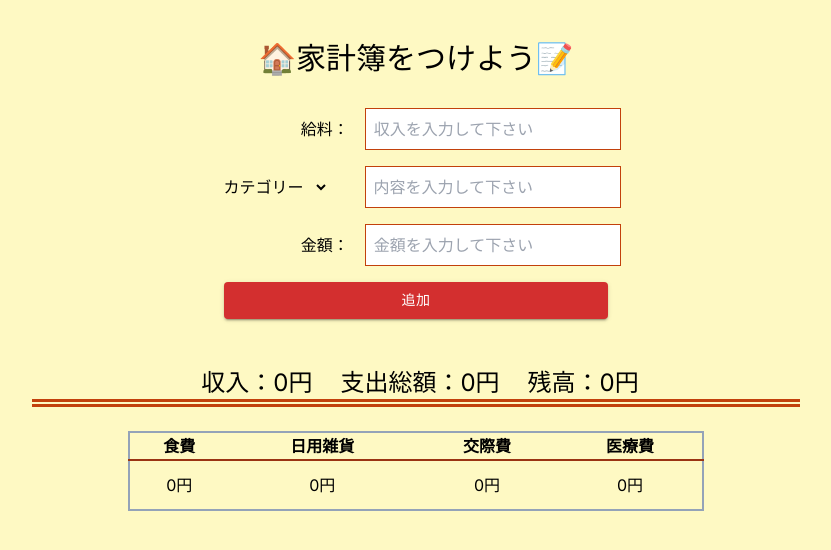
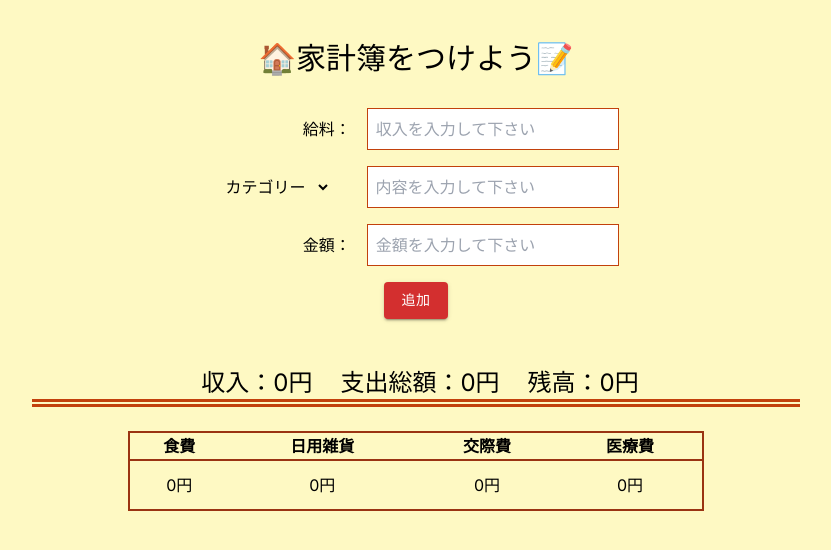
Before and after one commit to mayun1203/study, a Next.js app in the folder practice/: page /money in a window 1280 px wide. Shown: the top 550 px of the page, without its empty margins (224-1055 px from the left). Built offline with nearby package versions, Linux system fonts and the light colour scheme.

Commit message:
commit:proops化しました

```diff
--- /dev/null
+++ b/practice/src/components/common/button/index.tsx
@@ -0,0 +1,26 @@
+import { Button } from '@mui/material'
+
+type Props = {
+    children: React.ReactNode,
+    type?:'button' | 'submit' | 'reset',
+    onClick:()=>void,
+    variant?:'contained' | 'outlined',
+    className?:string,
+    color?:'error'
+};
+
+export const ButtonProps = ({children, type, onClick, variant, className, color}:Props)=>{
+    return(
+        <div>
+            <Button
+                type={type}
+                onClick={onClick}
+                variant={variant}
+                className={`${className}`}
+                color={color}
+            >
+                {children}
+            </Button>
+        </div>
+    )
+}
--- a/practice/src/components/common/input.tsx/index.tsx
+++ /dev/null
@@ -1,10 +0,0 @@
-type Props = {
-    type: string;
-    placeholder: string;
-};
-
-export const input = ({type, placeholder}:Props)=>{
-    <div>
-        <input type={type} placeholder={placeholder} />
-    </div>
-};
--- /dev/null
+++ b/practice/src/components/common/input/index.tsx
@@ -0,0 +1,23 @@
+type Props = {
+    type:string;
+    name?:string,
+    onChange:(e:React.ChangeEvent<HTMLInputElement>)=>void,
+    value?:string,
+    placeholder?: string;
+    className:string
+};
+
+export const Form = ({type, name, onChange, value, placeholder, className}:Props)=>{
+    return(
+    <div>
+        <input
+            type={type}
+            name={name}
+            onChange={onChange}
+            value={value}
+            placeholder={placeholder}
+            className={`border p-2 ${className}`}
+        />
+    </div>
+    )
+};
--- a/practice/src/components/edit/index.tsx
+++ b/practice/src/components/edit/index.tsx
@@ -2,6 +2,7 @@
 
 import { useEffect, useState } from 'react'
 import { Button } from '@mui/material'
+import { Form } from '@/components/common/input'
 
 type AddressList = { prefCode: number; prefName: string }
 
@@ -114,13 +115,13 @@ export function EditPage() {
                         >
                             Name：
                         </label>
-                        <input
-                            type="name"
+                        <Form
+                            type="text"
                             onChange={editName}
                             value={name}
                             name="name"
                             placeholder="名前を入力して下さい"
-                            className=" w-64 border border-gray-300 p-2 rounded"
+                            className=" w-64 border-gray-300 rounded"
                         />
                     </p>
                     <p className="flex items-center">
@@ -130,7 +131,7 @@ export function EditPage() {
                         >
                             Email：
                         </label>
-                        <input
+                        <Form
                             type="email"
                             onChange={editEmail}
                             value={email}
@@ -146,7 +147,7 @@ export function EditPage() {
                         >
                             Tel：
                         </label>
-                        <input
+                        <Form
                             type="tel"
                             onChange={editPhoneNumber}
                             value={phoneNumber}
--- a/practice/src/components/money/index.tsx
+++ b/practice/src/components/money/index.tsx
@@ -1,6 +1,7 @@
 'use client'
 import React, { useState } from 'react'
-import { Button } from '@mui/material'
+import { Form } from '../common/input';
+import { ButtonProps } from '../common/button';
 
 export function MoneyNoteBook() {
     const [textValue, setTextValue] = useState('');
@@ -16,6 +17,18 @@ export function MoneyNoteBook() {
         }[]
     >([])
     const [income, setIncome] = useState(0);
+
+    const handlePaycheck = (e:React.ChangeEvent<HTMLInputElement>) => {
+        setPaycheck(e.target.value)
+    }
+
+    const handleTextValue = (e:React.ChangeEvent<HTMLInputElement>) => {
+        setTextValue(e.target.value)
+    }
+
+    const handleMoneyValue = (e:React.ChangeEvent<HTMLInputElement>) => {
+        setMoneyValue(e.target.value)
+    }
 
     const onClickTotalButton = () => {
         const amount = parseFloat(moneyValue);
@@ -67,12 +80,12 @@ export function MoneyNoteBook() {
                 <div className='flex flex-col space-y-4 mt-8'>
                 <p className="flex items-center justify-center">
                     <label htmlFor="text" className='w-1/5 text-right pr-4'>給料：</label>
-                    <input
+                    <Form
                         type="number"
-                        onChange={(e)=>setPaycheck(e.target.value)}
+                        onChange={handlePaycheck}
                         value={paycheck}
                         placeholder="収入を入力して下さい"
-                        className="w-1/3 border border-orange-700 p-2"
+                        className="w-auto border-orange-700"
                     />
                 </p>
                 <p className="flex items-center justify-center">
@@ -83,34 +96,34 @@ export function MoneyNoteBook() {
                         <option>交際費</option>
                         <option>医療費</option>
                     </select>
-                    <input
+                    <Form
                         type="text"
-                        onChange={(e)=>setTextValue(e.target.value)}
+                        onChange={handleTextValue}
                         value={textValue}
                         placeholder="内容を入力して下さい"
-                        className="w-1/3 ml-9 border border-orange-700 p-2"
+                        className="w-auto ml-9 border-orange-700"
                     />
                 </p>
                 <p className="flex items-center justify-center">
                 <label htmlFor="amount" className='w-1/5 text-right pr-4'>金額：</label>
-                    <input
+                    <Form
                         type="number"
-                        onChange={(e)=>setMoneyValue(e.target.value)}
+                        onChange={handleMoneyValue}
                         value={moneyValue}
                         placeholder="金額を入力して下さい"
-                        className="w-1/3 border border-orange-700 p-2"
+                        className="w-auto border-orange-700"
                     />
                 </p>
                 <p className="flex items-center justify-center">
-                <Button
+                <ButtonProps
                     type="button"
                     onClick={onClickTotalButton}
                     variant="contained"
                     color="error"
-                    className="w-1/2 ml-10"
+                    className="w-4/5 ml-10"
                 >
                     追加
-                </Button>
+                </ButtonProps>
                 </p>
                 </div>
                 <div className="mt-12 w-auto text-center text-2xl border-double border-b-8 border-orange-700">
@@ -118,7 +131,7 @@ export function MoneyNoteBook() {
                     <span className="ml-7">支出総額：{totalExpense()}円</span>
                     <span className="ml-7">残高：{(income || 0) - totalExpense()}円</span>
                 </div>
-                <table className="text-center mt-6 mx-auto w-3/4 h-20 border-collapse border-2 border-orange-800 border-slate-400">
+                <table className="text-center mt-6 mx-auto w-3/4 h-20 border-collapse border-2 border-orange-800">
                     <thead>
                         <tr className="border-b-2 border-orange-800">
                             <th>食費</th>
--- a/practice/tsconfig.json
+++ b/practice/tsconfig.json
@@ -21,6 +21,6 @@
             "@/*": ["./src/*"]
         }
     },
-    "include": ["next-env.d.ts", "**/*.ts", "**/*.tsx", ".next/types/**/*.ts"],
+    "include": ["next-env.d.ts", "**/*.ts", "**/*.tsx", ".next/types/**/*.ts", "src/components/common/input"],
     "exclude": ["node_modules"]
 }
```
